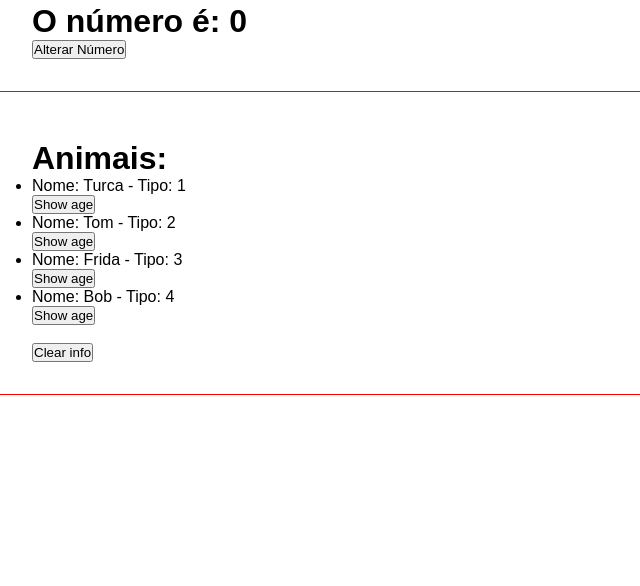
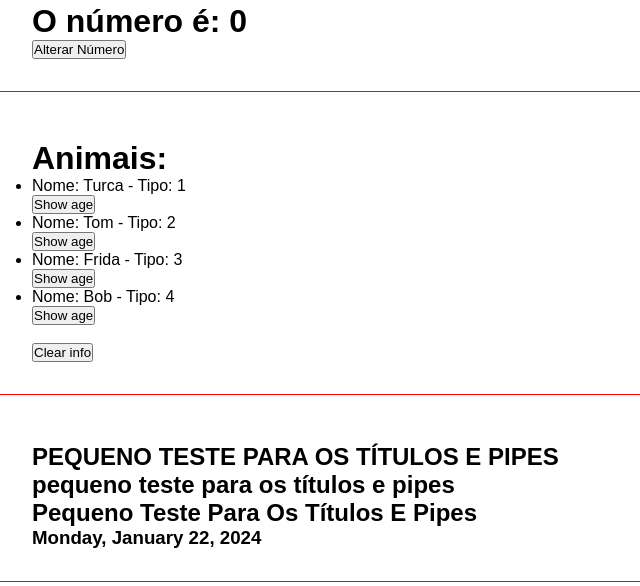
Before and after one commit to ThiagoGasparini/Angular-Study, an Angular app: page / in a window 1280 px wide. Shown: the part 776-1362 px from the top of the page, without its empty margins (0-640 px from the left). Built offline with nearby package versions, Linux system fonts and the light colour scheme.

Commit message:
pipes operators

```diff
--- a/src/app/app.component.html
+++ b/src/app/app.component.html
@@ -6,3 +6,4 @@
 <app-events></app-events>
 <app-emitter></app-emitter>
 <app-list-render></app-list-render>
+<app-pipes></app-pipes>
--- a/src/app/app.component.ts
+++ b/src/app/app.component.ts
@@ -7,11 +7,12 @@ import { IfRenderComponent } from './components/if-render/if-render.component';
 import { EventsComponent } from './components/events/events.component';
 import { EmitterComponent } from './components/emitter/emitter.component';
 import { ListRenderComponent } from './components/list-render/list-render.component';
+import { PipesComponent } from './components/pipes/pipes.component';
 
 @Component({
   selector: 'app-root',
   standalone: true,
-  imports: [RouterOutlet, FirstComponentComponent, ParentDataComponent, DirectivesComponent, IfRenderComponent, EventsComponent, EmitterComponent, ListRenderComponent],
+  imports: [RouterOutlet, FirstComponentComponent, ParentDataComponent, DirectivesComponent, IfRenderComponent, EventsComponent, EmitterComponent, ListRenderComponent, PipesComponent],
   templateUrl: './app.component.html',
   styleUrl: './app.component.css',
 })
--- /dev/null
+++ b/src/app/components/pipes/pipes.component.html
@@ -0,0 +1,6 @@
+<div class="class">
+  <h2>{{ title | uppercase }}</h2>
+  <h2>{{ title | lowercase }}</h2>
+  <h2>{{ title | titlecase }}</h2>
+  <h3>{{ today | date: 'fullDate' }}</h3>
+</div>
--- /dev/null
+++ b/src/app/components/pipes/pipes.component.ts
@@ -0,0 +1,15 @@
+import { Component } from '@angular/core';
+import { UpperCasePipe, LowerCasePipe, TitleCasePipe, DatePipe } from '@angular/common';
+
+@Component({
+  selector: 'app-pipes',
+  standalone: true,
+  imports: [UpperCasePipe, LowerCasePipe, TitleCasePipe, DatePipe],
+  templateUrl: './pipes.component.html',
+  styleUrl: './pipes.component.css'
+})
+export class PipesComponent {
+  title = "Pequeno teste para os títulos e pipes";
+
+  today = new Date();
+}
```
Also changed, not shown: src/app/components/pipes/pipes.component.css (added), 1 other file (tests, documents, lock files or other folders).
